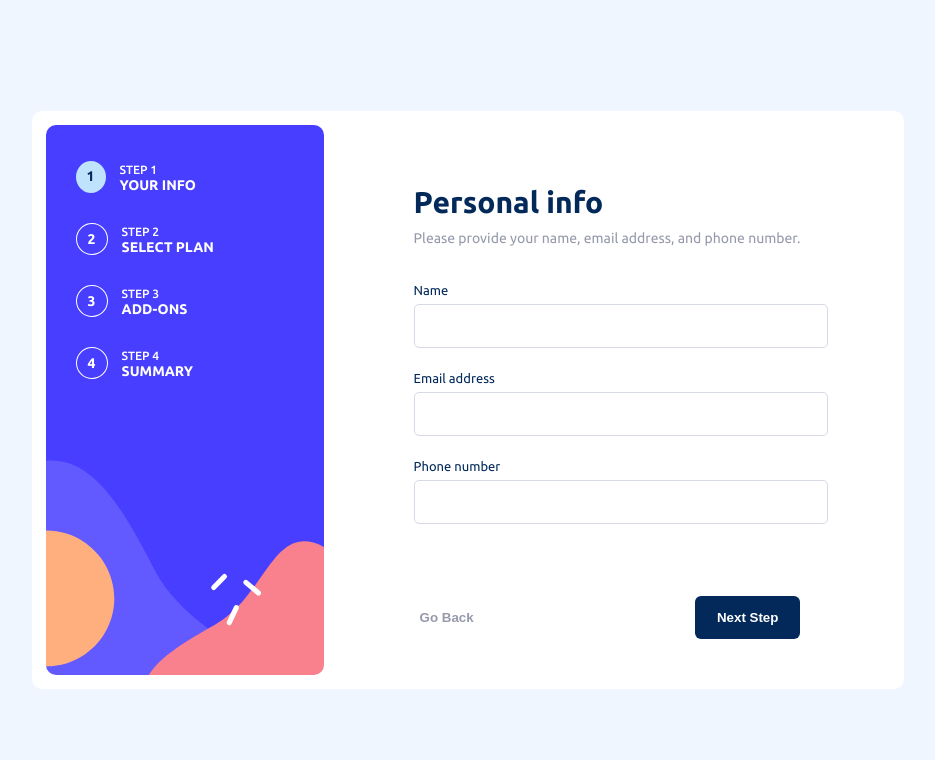
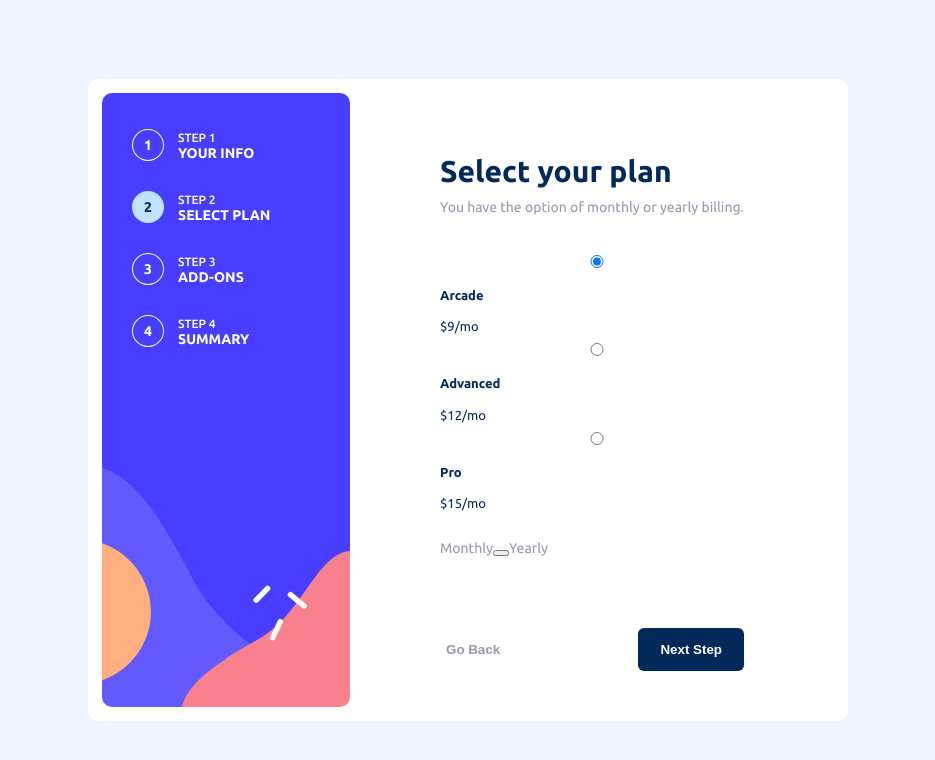
Before and after one commit to irynahowarth/multi-step-form-react, a React (Vite) app: page / in a window 1280 px wide. Both pictures are taken after a click on the button "Next Step". Shown: the top 760 px of the page, without its empty margins (172-1107 px from the left). Built offline with nearby package versions, Linux system fonts and the light colour scheme.

Commit message:
[feature]: Step2 : add functionality to the form

```diff
--- a/src/App.jsx
+++ b/src/App.jsx
@@ -10,19 +10,19 @@ const PLANS = [
   {
     name: "arcade",
     label: "Arcade",
-    price: [{ month: "$9/mo" }, { year: "$90/yr" }],
+    price: { month: "$9/mo", year: "$90/yr" },
     offer: "2 months free",
   },
   {
     name: "advanced",
     label: "Advanced",
-    price: [{ month: "$12/mo" }, { year: "$120/yr" }],
+    price: { month: "$12/mo", year: "$120/yr" },
     offer: "2 months free",
   },
   {
     name: "pro",
     label: "Pro",
-    price: [{ month: "$15/mo" }, { year: "$150/yr" }],
+    price: { month: "$15/mo", year: "$150/yr" },
     offer: "2 months free",
   },
 ];
@@ -30,13 +30,20 @@ const PLANS = [
 function App() {
   const id = React.useId();
   const [step, setStep] = React.useState(1);
+  const [period, setPeriod] = React.useState("month");
+  const [planChoice, setPlanChoice] = React.useState(PLANS[0].name);
+
+  function handleChangeStep(newStep) {
+    setStep(newStep);
+  }
+
   return (
     <form>
       <div className="form-wrapper">
         <header className="form-header">
           <ol>
             {STEPS.map(({ value, label }) => (
-              <li key={value} className={value === 1 ? "active" : undefined}>
+              <li key={value} className={value === step ? "active" : undefined}>
                 <div className="marker-circle">{value}</div>
                 <div>
                   <span>{`step ${value}`}</span>
@@ -71,37 +78,36 @@ function App() {
           )}
           {step === 2 && (
             <section className="section-wrapper">
+              <div>
                 <h1>Select your plan</h1>
                 <p>You have the option of monthly or yearly billing.</p>
+              </div>
               <ul>
-                <li>
-                  <input type="radio" />
-                  <label htmlFor="">
-                    <h4>Arcade</h4>
-                    <span>$90/year</span>
-                    <span>2 months free</span>
+                {PLANS.map(({ name, label, price, offer }, index) => (
+                  <li key={name}>
+                    <input
+                      type="radio"
+                      id={`${name}-${index}`}
+                      value={name}
+                      checked={planChoice === name}
+                      onChange={(event) => setPlanChoice(event.target.value)}
+                    />
+                    <label htmlFor={`${name}-${index}`}>
+                      <h4>{label}</h4>
+                      <span>{price[period]}</span>
+                      {period === "year" && <span>{offer}</span>}
                     </label>
                   </li>
-                <li>
-                  <input type="radio" />
-                  <label htmlFor="">
-                    <h4>Advanced</h4>
-                    <span>$90/year</span>
-                    <span>2 months free</span>
-                  </label>
-                </li>
-                <li>
-                  <input type="radio" />
-                  <label htmlFor="">
-                    <h4>Pro</h4>
-                    <span>$90/year</span>
-                    <span>2 months free</span>
-                  </label>
-                </li>
+                ))}
               </ul>
               <div>
                 <span>Monthly</span>
-                <button type="button">
+                <button
+                  type="button"
+                  onClick={() =>
+                    setPeriod(period === "month" ? "year" : "month")
+                  }
+                >
                   <span></span>
                 </button>
                 <span>Yearly</span>
@@ -165,10 +171,20 @@ function App() {
           )}
           {step !== 5 && (
             <section className="section-wrapper actions">
-              <button type="button" className="btn">
+              {step !== 1 && (
+                <button
+                  type="button"
+                  className="btn"
+                  onClick={() => handleChangeStep(step - 1)}
+                >
                   Go Back
                 </button>
-              <button type="button" className="btn primary">
+              )}
+              <button
+                type="button"
+                className="btn primary"
+                onClick={() => handleChangeStep(step + 1)}
+              >
                 Next Step
               </button>
             </section>
--- a/src/index.css
+++ b/src/index.css
@@ -1,3 +1,9 @@
+html {
+  box-sizing: border-box;
+}
+*, *:before, *:after {
+  box-sizing: inherit;
+}
 html, body{
   margin: 0;
   padding: 0;
@@ -6,6 +12,10 @@ ul,ol,p{
   margin: 0;
   padding: 0;
 }
+ul,ol{
+  list-style-type: none;
+}
+
 body{
   background-color:  hsl(217, 100%, 97%);
   font-family: "Ubuntu", sans-serif;
@@ -40,7 +50,6 @@ form{
 }
 
 .form-header li{
-  list-style-type: none;
   background: none;
   border: none;
   display: flex;
@@ -54,7 +63,7 @@ form{
 .form-header li.active .marker-circle{
   background-color: hsl(206, 94%, 87%);
   color: hsl(213, 96%, 18%);
-  border: none;
+  border-color: hsl(206, 94%, 87%);
 }
 
 .form-header .marker-circle{
@@ -129,6 +138,7 @@ input{
   font-weight: 700;
   cursor: pointer;
   padding:14px 22px;
+  margin-left:auto;
 }
 .btn.primary:hover{
   background-color: hsl(228, 100%, 84%);
```
Lines whose indentation alone changed are shown as unchanged.
